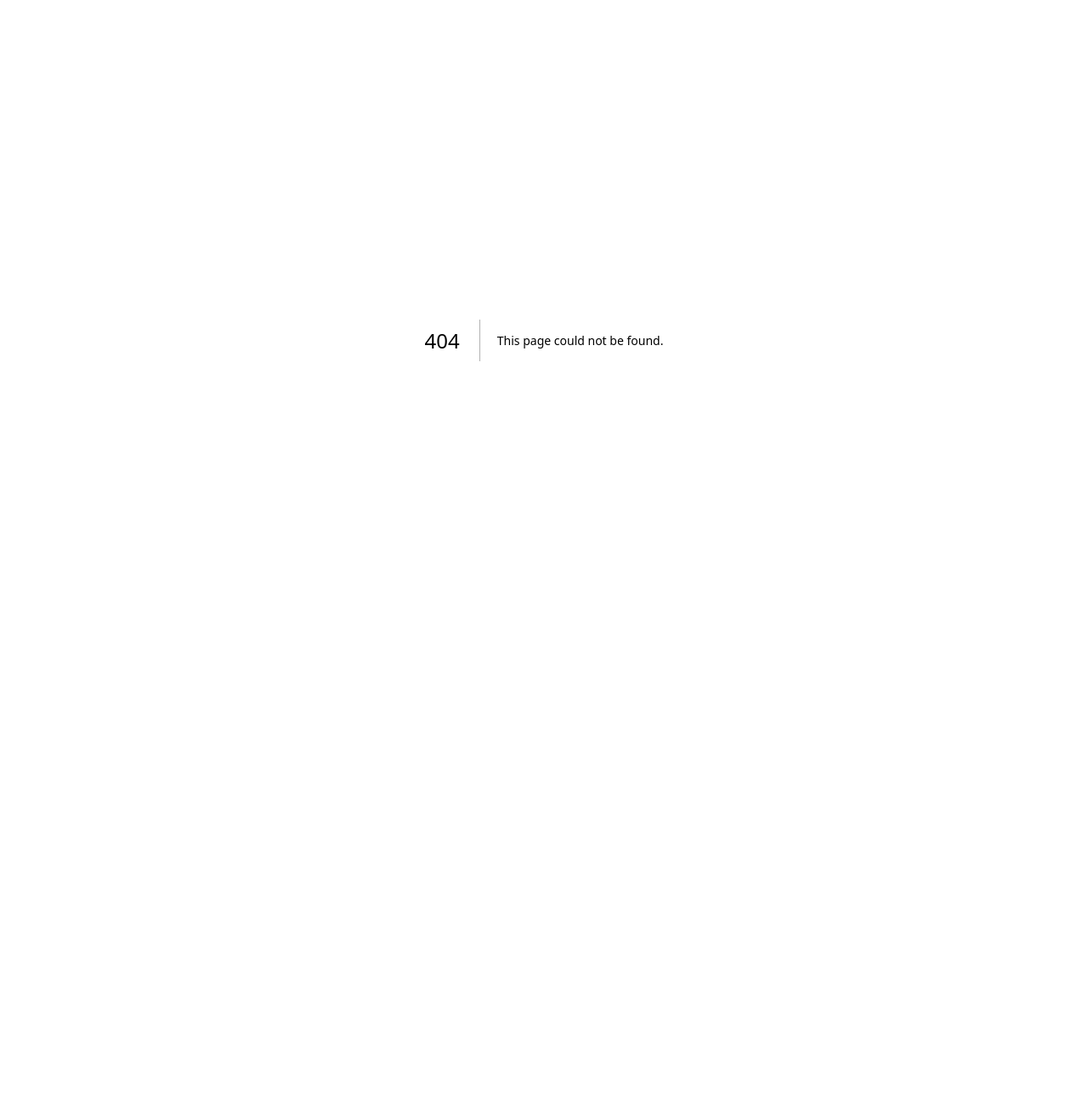
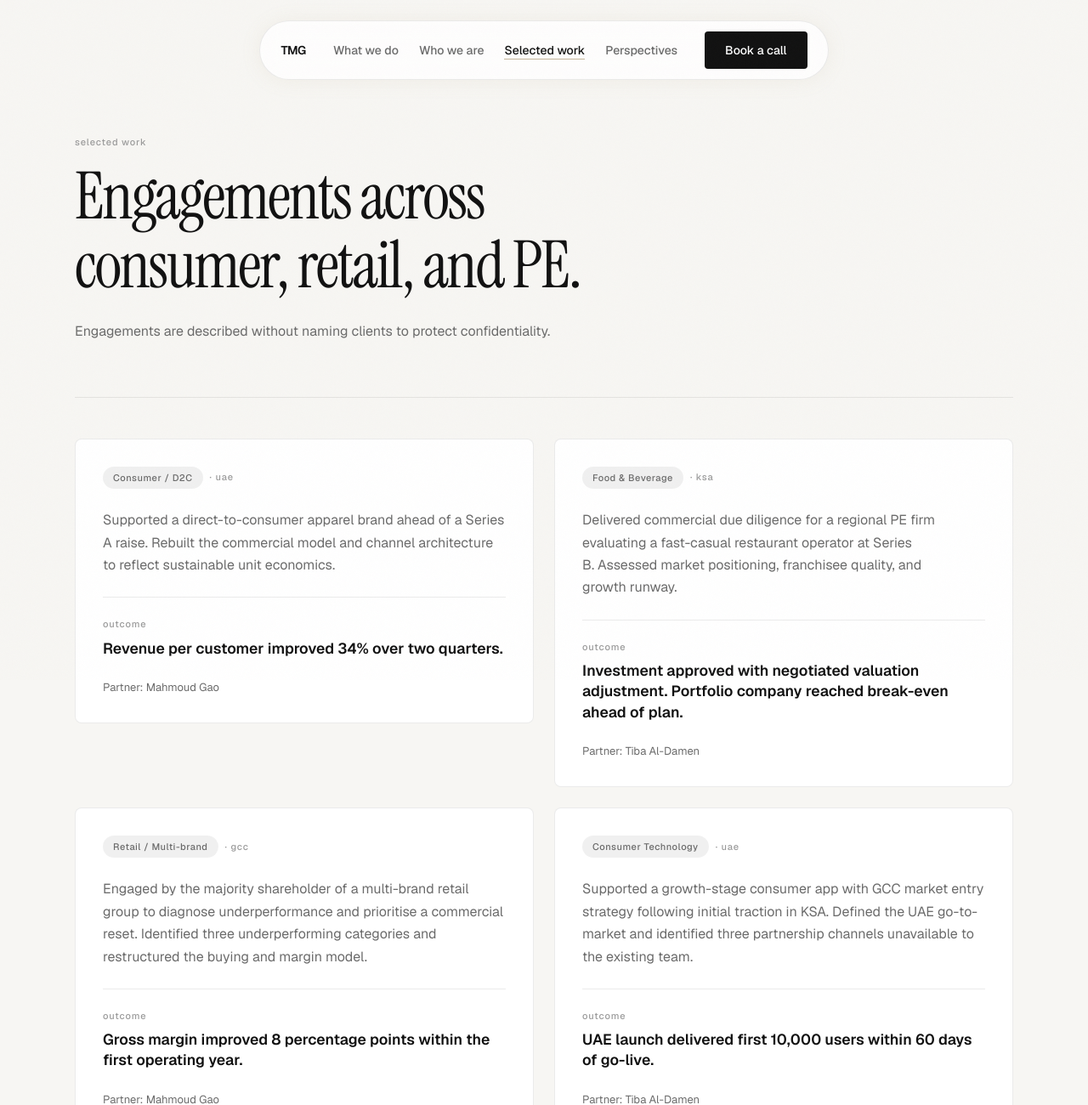
Before and after one commit to Mgao77/tmg-strategy-website, a Next.js app: page /en/selected-work in a window 1280 px wide. Before the commit this address had no page. Shown: the top 1300 px of the page at 85% size. Before the commit the page ends 800 px from the top, so only its background shows below. Built offline with nearby package versions, Linux system fonts and the light colour scheme.

Commit message:
feat: add Selected Work page with 4 placeholder case studies

```diff
--- /dev/null
+++ b/src/app/[locale]/selected-work/page.tsx
@@ -0,0 +1,84 @@
+import type { Metadata } from 'next'
+import Container from '@/components/layout/Container'
+import ScrollReveal from '@/components/ui/ScrollReveal'
+import Eyebrow from '@/components/ui/Eyebrow'
+import Divider from '@/components/ui/Divider'
+import CaseCard, { type CaseStudy } from '@/components/work/CaseCard'
+import ClosingCTA from '@/components/sections/ClosingCTA'
+
+export const metadata: Metadata = {
+  title: 'Selected Work',
+  description: 'Engagements across consumer, retail, and PE in the GCC.',
+}
+
+const caseStudies: CaseStudy[] = [
+  {
+    sector: 'Consumer / D2C',
+    region: 'UAE',
+    situation:
+      'Supported a direct-to-consumer apparel brand ahead of a Series A raise. Rebuilt the commercial model and channel architecture to reflect sustainable unit economics.',
+    outcome: 'Revenue per customer improved 34% over two quarters.',
+    partner: 'Mahmoud Gao',
+  },
+  {
+    sector: 'Food & Beverage',
+    region: 'KSA',
+    situation:
+      'Delivered commercial due diligence for a regional PE firm evaluating a fast-casual restaurant operator at Series B. Assessed market positioning, franchisee quality, and growth runway.',
+    outcome: 'Investment approved with negotiated valuation adjustment. Portfolio company reached break-even ahead of plan.',
+    partner: 'Tiba Al-Damen',
+  },
+  {
+    sector: 'Retail / Multi-brand',
+    region: 'GCC',
+    situation:
+      'Engaged by the majority shareholder of a multi-brand retail group to diagnose underperformance and prioritise a commercial reset. Identified three underperforming categories and restructured the buying and margin model.',
+    outcome: 'Gross margin improved 8 percentage points within the first operating year.',
+    partner: 'Mahmoud Gao',
+  },
+  {
+    sector: 'Consumer Technology',
+    region: 'UAE',
+    situation:
+      'Supported a growth-stage consumer app with GCC market entry strategy following initial traction in KSA. Defined the UAE go-to-market and identified three partnership channels unavailable to the existing team.',
+    outcome: 'UAE launch delivered first 10,000 users within 60 days of go-live.',
+    partner: 'Tiba Al-Damen',
+  },
+]
+
+export default function SelectedWorkPage() {
+  return (
+    <>
+      {/* Page header */}
+      <section className="pt-40 pb-16" aria-labelledby="work-heading">
+        <Container>
+          <ScrollReveal>
+            <Eyebrow>selected work</Eyebrow>
+            <h1 id="work-heading" className="text-display max-w-3xl mt-4">
+              Engagements across consumer, retail, and PE.
+            </h1>
+            <p className="text-body text-[var(--color-ink-secondary)] mt-6 max-w-[48ch]">
+              Engagements are described without naming clients to protect confidentiality.
+            </p>
+          </ScrollReveal>
+        </Container>
+      </section>
+
+      {/* Case cards */}
+      <section className="pb-24 md:pb-32" aria-label="Case studies">
+        <Container>
+          <Divider className="mb-12" />
+          <div className="grid grid-cols-1 md:grid-cols-2 gap-6">
+            {caseStudies.map((study, index) => (
+              <ScrollReveal key={study.sector + study.region} delay={index * 0.08}>
+                <CaseCard study={study} />
+              </ScrollReveal>
+            ))}
+          </div>
+        </Container>
+      </section>
+
+      <ClosingCTA />
+    </>
+  )
+}
```
